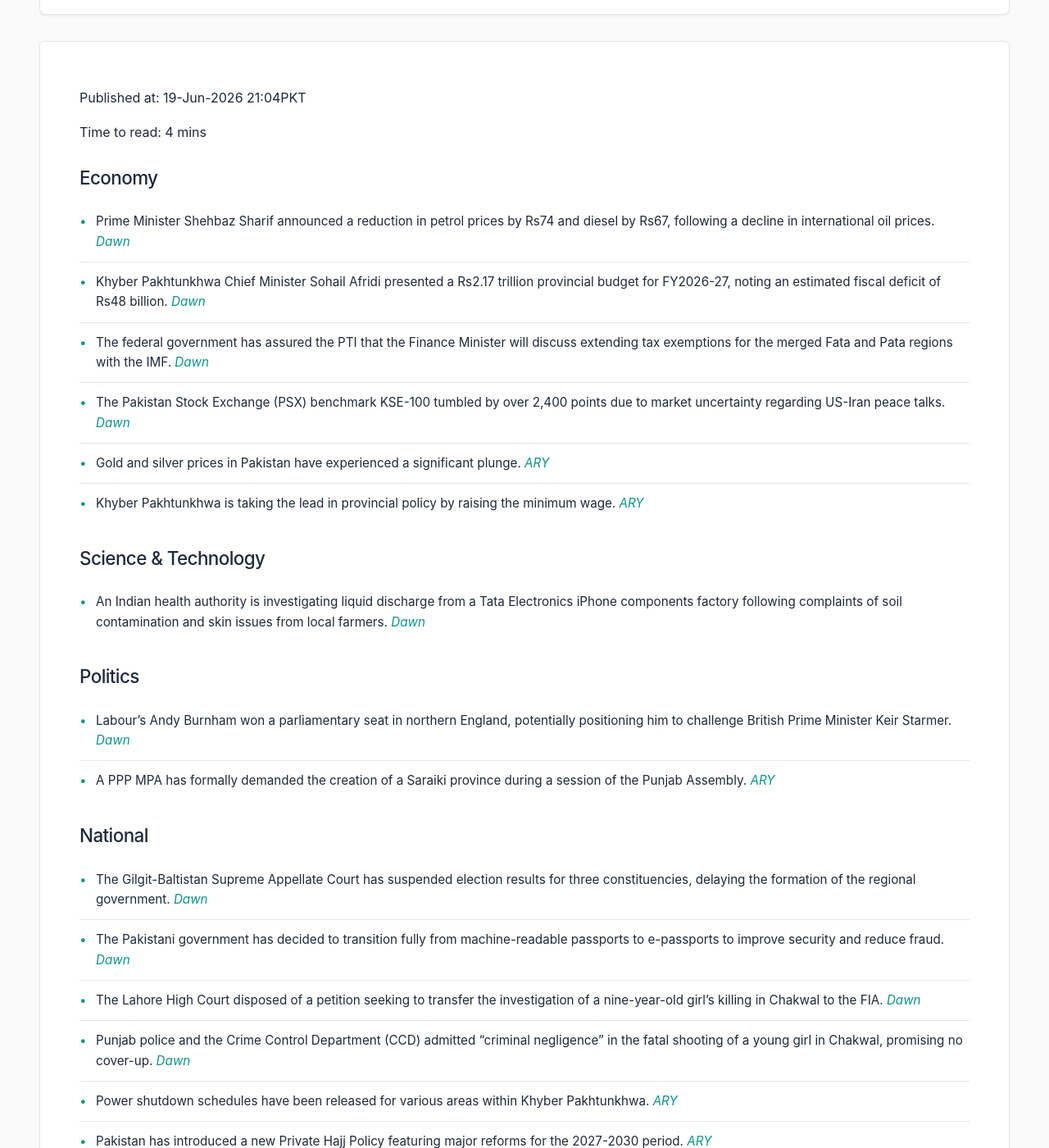
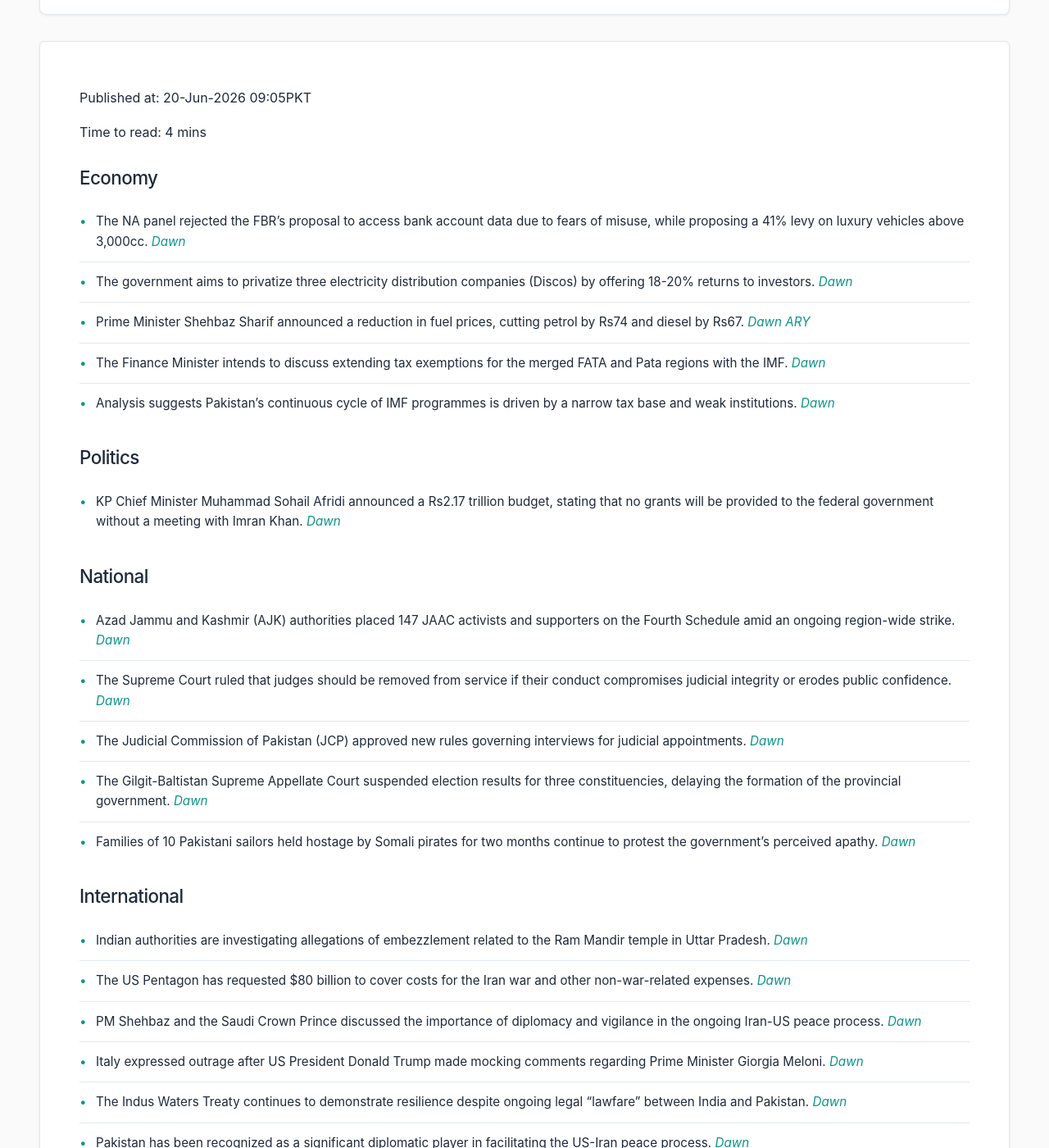
Before and after one commit to zsubzwary/news, a Jekyll site: the page built from en/index.md, in a window 1280 px wide and 1400 px high, scrolled down 209 px. Shown: the whole window at 82% size. Built offline with Jekyll 4.4.1, drawn with Linux system fonts in a browser that asks for light colours; some web fonts are replaced; comment, search, counter and statistics services are not loaded; some of the changed text lies outside the part shown.

Commit message:
DateTime; 2026-06-20T04:05:34.904Z

```diff
--- a/en/index.md
+++ b/en/index.md
@@ -4,51 +4,50 @@ title: Pakistan News Briefing
 lang: en
 ---
 
-Published at: 19-Jun-2026 21:04PKT
+Published at: 20-Jun-2026 09:05PKT
 
 Time to read: 4 mins
 
 ### Economy
-- Prime Minister Shehbaz Sharif announced a reduction in petrol prices by Rs74 and diesel by Rs67, following a decline in international oil prices. *[Dawn](https://www.dawn.com/news/2009236/pm-shehbaz-announces-reduction-in-prices-of-petrol-by-rs74-diesel-by-rs67)*
-- Khyber Pakhtunkhwa Chief Minister Sohail Afridi presented a Rs2.17 trillion provincial budget for FY2026-27, noting an estimated fiscal deficit of Rs48 billion. *[Dawn](https://www.dawn.com/news/2009164/fy2026-27-kp-cm-presents-rs217tr-budget-with-estimated-fiscal-deficit-of-rs48bn)*
-- The federal government has assured the PTI that the Finance Minister will discuss extending tax exemptions for the merged Fata and Pata regions with the IMF. *[Dawn](https://www.dawn.com/news/2009230/finmin-to-discuss-extension-of-fata-tax-exemptions-with-imf-says-sanaullah-after-pti-govt-meeting)*
-- The Pakistan Stock Exchange (PSX) benchmark KSE-100 tumbled by over 2,400 points due to market uncertainty regarding US-Iran peace talks. *[Dawn](https://www.dawn.com/news/2009125/psx-tumbles-over-2400-points-on-back-of-uncertainty-over-us-iran-talks)*
-- Gold and silver prices in Pakistan have experienced a significant plunge. *[ARY](https://arynews.tv/gold-and-silver-prices-plunge-in-pakistan)*
-- Khyber Pakhtunkhwa is taking the lead in provincial policy by raising the minimum wage. *[ARY](https://arynews.tv/kp-takes-lead-in-raising-minimum-wage)*
-
-### Science & Technology
-- An Indian health authority is investigating liquid discharge from a Tata Electronics iPhone components factory following complaints of soil contamination and skin issues from local farmers. *[Dawn](https://www.dawn.com/news/2009131/tatas-iphone-parts-factory-in-indias-tamil-nadu-faces-health-probe-after-farmers-contamination-complaints)*
+- The NA panel rejected the FBR's proposal to access bank account data due to fears of misuse, while proposing a 41% levy on luxury vehicles above 3,000cc. *[Dawn](https://www.dawn.com/news/2009395/budget-2026-27-na-panel-rejects-fbr-bid-to-access-bank-account-data)*
+- The government aims to privatize three electricity distribution companies (Discos) by offering 18-20% returns to investors. *[Dawn](https://www.dawn.com/news/2009365/govt-offers-20pc-returns-to-woo-buyers)*
+- Prime Minister Shehbaz Sharif announced a reduction in fuel prices, cutting petrol by Rs74 and diesel by Rs67. *[Dawn](https://www.dawn.com/news/2009236/pm-shehbaz-announces-reduction-in-prices-of-petrol-by-rs74-diesel-by-rs67)* *[ARY](https://arynews.tv/inside-the-fuel-price-cut-govt-slashes-petrol-levy-raises-tax-on-diesel)*
+- The Finance Minister intends to discuss extending tax exemptions for the merged FATA and Pata regions with the IMF. *[Dawn](https://www.dawn.com/news/2009230/finmin-to-discuss-extension-of-fata-tax-exemptions-with-imf-says-sanaullah-after-pti-govt-meeting)*
+- Analysis suggests Pakistan's continuous cycle of IMF programmes is driven by a narrow tax base and weak institutions. *[Dawn](https://www.dawn.com/news/2009410/inefficient-by-design)*
 
 ### Politics
-- Labour's Andy Burnham won a parliamentary seat in northern England, potentially positioning him to challenge British Prime Minister Keir Starmer. *[Dawn](https://www.dawn.com/news/2009089/labours-andy-burnham-wins-uk-parliament-seat-paving-way-for-bid-to-oust-pm-starmer)*
-- A PPP MPA has formally demanded the creation of a Saraiki province during a session of the Punjab Assembly. *[ARY](https://arynews.tv/saraiki-province-demand-in-punjab-assembly)*
+- KP Chief Minister Muhammad Sohail Afridi announced a Rs2.17 trillion budget, stating that no grants will be provided to the federal government without a meeting with Imran Khan. *[Dawn](https://www.dawn.com/news/2009393/kp-budget-2026-27-no-funds-for-centre-sans-imran-meeting-says-afridi)*
 
 ### National
-- The Gilgit-Baltistan Supreme Appellate Court has suspended election results for three constituencies, delaying the formation of the regional government. *[Dawn](https://www.dawn.com/news/2009242/gbs-supreme-appellate-court-suspends-election-results-for-candidates-of-3-constituencies)*
-- The Pakistani government has decided to transition fully from machine-readable passports to e-passports to improve security and reduce fraud. *[Dawn](https://www.dawn.com/news/2009117/pakistan-to-fully-shift-to-e-passports)*
-- The Lahore High Court disposed of a petition seeking to transfer the investigation of a nine-year-old girl's killing in Chakwal to the FIA. *[Dawn](https://www.dawn.com/news/2009138/girls-killing-in-chakwal-lhc-disposes-of-petition-seeking-cases-transfer-to-fia)*
-- Punjab police and the Crime Control Department (CCD) admitted "criminal negligence" in the fatal shooting of a young girl in Chakwal, promising no cover-up. *[Dawn](https://www.dawn.com/news/2008924/punjab-police-ccd-admit-mistake-in-girls-killing-in-chakwal-assure-incident-will-not-be-covered-up)*
-- Power shutdown schedules have been released for various areas within Khyber Pakhtunkhwa. *[ARY](https://arynews.tv/electricity-shutdown-schedule-for-khyber-pakhtunkhwa)*
-- Pakistan has introduced a new Private Hajj Policy featuring major reforms for the 2027-2030 period. *[ARY](https://arynews.tv/private-hajj-policy-2027-2030-what-you-need-to-know)*
-- NADRA has announced plans to block the CNICs of certain individuals. *[ARY](https://arynews.tv/nadra-to-block-cnics-of-these-people)*
+- Azad Jammu and Kashmir (AJK) authorities placed 147 JAAC activists and supporters on the Fourth Schedule amid an ongoing region-wide strike. *[Dawn](https://www.dawn.com/news/2009385/ajk-puts-147-jaac-activists-supporters-on-fourth-schedule)*
+- The Supreme Court ruled that judges should be removed from service if their conduct compromises judicial integrity or erodes public confidence. *[Dawn](https://www.dawn.com/news/2009391/judges-who-lose-public-trust-should-be-removed-sc)*
+- The Judicial Commission of Pakistan (JCP) approved new rules governing interviews for judicial appointments. *[Dawn](https://www.dawn.com/news/2009389/jcp-approves-interview-rules-for-judicial-appointments)*
+- The Gilgit-Baltistan Supreme Appellate Court suspended election results for three constituencies, delaying the formation of the provincial government. *[Dawn](https://www.dawn.com/news/2009242/gbs-supreme-appellate-court-suspends-election-results-for-candidates-of-3-constituencies)*
+- Families of 10 Pakistani sailors held hostage by Somali pirates for two months continue to protest the government's perceived apathy. *[Dawn](https://www.dawn.com/news/2009343/two-months-on-fate-of-10-pakistani-sailors-held-by-somali-pirates-hangs-in-balance)*
 
 ### International
-- Deputy Prime Minister and Foreign Minister Ishaq Dar is set to attend the 4th R-4 foreign ministers' meeting in Cairo, Egypt. *[Dawn](https://www.dawn.com/news/2009239/fm-dar-to-attend-r-4-foreign-ministers-meeting-in-cairo-on-june-21-fo)*
-- The Pakistani information ministry has refuted claims by the Afghan Taliban regarding drone strikes on terrorist camps in border areas. *[Dawn](https://www.dawn.com/news/2009136/info-ministry-refutes-afghan-talibans-claim-of-strikes-in-border-areas)*
-- US-Iran peace talks in Geneva have been postponed after US Vice President JD Vance cancelled his travel plans. *[Dawn](https://www.dawn.com/news/2009110/us-iran-peace-talks-in-geneva-postponed)*
-- Pakistan has urged the UN Security Council to address India's "brazen violations" of the Indus Waters Treaty, citing threats to water security. *[Dawn](https://www.dawn.com/news/2009090/dar-writes-to-unsc-president-highlights-indias-brazen-violations-of-indus-waters-treaty)*
-- US Vice President JD Vance issued a rebuke to Israeli lawmakers who criticized the recent US-Iran memorandum of understanding. *[Dawn](https://www.dawn.com/news/2008928/wake-up-us-vp-vance-rebukes-israeli-critics-of-iran-deal)*
-- Italian Prime Minister Meloni has dismissed claims made by Donald Trump regarding her allegedly requesting a photo from him. *[ARY](https://arynews.tv/italys-meloni-says-trump-totally-invented-story-that-she-begged-him-for-photo)*
+- Indian authorities are investigating allegations of embezzlement related to the Ram Mandir temple in Uttar Pradesh. *[Dawn](https://www.dawn.com/news/2009368/india-probes-graft-charges-at-temple-built-on-babri-mosque)*
+- The US Pentagon has requested $80 billion to cover costs for the Iran war and other non-war-related expenses. *[Dawn](https://www.dawn.com/news/2009367/pentagon-needs-80bn-for-iran-war--other-bills-wsj-reports)*
+- PM Shehbaz and the Saudi Crown Prince discussed the importance of diplomacy and vigilance in the ongoing Iran-US peace process. *[Dawn](https://www.dawn.com/news/2009269/pm-shehbaz-saudi-crown-prince-discuss-iran-us-talks-stress-peace-process-must-not-be-undermined)*
+- Italy expressed outrage after US President Donald Trump made mocking comments regarding Prime Minister Giorgia Meloni. *[Dawn](https://www.dawn.com/news/2009272/outrage-in-italy-after-trump-says-meloni-begged-for-photo-op)*
+- The Indus Waters Treaty continues to demonstrate resilience despite ongoing legal "lawfare" between India and Pakistan. *[Dawn](https://www.dawn.com/news/2009409/winning-the-indus-lawfare)*
+- Pakistan has been recognized as a significant diplomatic player in facilitating the US-Iran peace process. *[Dawn](https://www.dawn.com/news/2009413/pakistans-moment)*
+- Foreign Minister Ishaq Dar is scheduled to attend the 4th meeting of the R-4 group of countries in Cairo. *[Dawn](https://www.dawn.com/news/2009239/fm-dar-to-attend-r-4-foreign-ministers-meeting-in-cairo-on-june-21-fo)*
+
+### Weather
+- Heavy rainfall caused a landslide in Attock's Jand area, resulting in the temporary suspension of train services. *[Dawn](https://www.dawn.com/news/2009275/passengers-stranded-for-hours-after-landslide-halts-train-services-in-attocks-jand-area)*
+
+### Health
+- The Balochistan government is making arrangements to send acid attack victim Dr. Mahnoor Nasar abroad for medical treatment. *[Dawn](https://www.dawn.com/news/2009386/acid-attack-victim-mahnoor-to-get-treatment-abroad)*
 
 ### Sports
-- A French appeals court has confirmed that Moroccan footballer Achraf Hakimi will stand trial for an alleged 2023 rape. *[Dawn](https://www.dawn.com/news/2009144/french-court-confirms-morocco-and-psg-player-hakimi-to-stand-trial-on-rape-charge)*
-- England footballer Harry Kane highlighted the "Wonderwall" moment with fans as one of his career highlights. *[ARY](https://arynews.tv/kane-says-england-fans-wonderwall-moment-ranks-among-his-best)*
-- Records regarding refereeing concerns from previous tournaments have been broken heading into the 2026 World Cup. *[ARY](https://arynews.tv/world-cup-2026-referee-terror-records-from-earlier-tournaments-broken)*
-
-### Health
-- Australia has detected its first suspected mainland case of H5N1 bird flu in a migratory bird in Western Australia. *[Dawn](https://www.dawn.com/news/2009162/australia-last-continent-without-h5-bird-flu-detects-first-suspected-case)*
-- The recent hantavirus outbreak on a cruise ship has provided significant lessons regarding global health alerts and quarantine protocols. *[Dawn](https://www.dawn.com/news/2009161/what-did-we-learn-from-the-hantavirus-cruise-ship-scare)*
+- New Zealand maintains its semi-final hopes in the T20 championship. *[ARY](https://arynews.tv/defending-t20-champions-new-zealand-keep-semis-hopes-alive)*
+- Morocco defeated Scotland, moving closer to the World Cup knockout rounds. *[ARY](https://arynews.tv/morocco-beat-scotland-to-close-on-world-cup-knockouts)*
+- New Zealand built a significant lead against England following a century by Nicholls. *[ARY](https://arynews.tv/new-zealand-punish-england-as-nicholls-century-builds-huge-lead)*
+- Canadian star Kone is set to miss the remainder of the World Cup due to surgery. *[ARY](https://arynews.tv/canada-star-kone-to-miss-rest-of-world-cup-after-surgery-team)*
+- Zverev has advanced to a semi-final against Fritz at the Halle Open. *[ARY](https://arynews.tv/zverev-sets-up-fritz-semi-at-halle-open)*
+- The USA reached the World Cup knockout rounds after defeating Australia. *[ARY](https://arynews.tv/usa-down-australia-to-reach-world-cup-knockout-rounds)*
+- Portugal's Dias addressed the mounting criticism surrounding Cristiano Ronaldo during the World Cup. *[ARY](https://arynews.tv/portugal-tuning-out-noise-as-ronaldo-criticism-mounts-at-world-cup-dias)*
 
 ### Other
-- A feature explores the history of a leopard's remains discovered in the Margallah Hills of Islamabad. *[Dawn](https://www.dawn.com/news/2009152/the-leopard-princess-of-islamabad)*
-- Reports suggest Oscar winner Anne Hathaway may be expecting her third child. *[ARY](https://arynews.tv/anne-hathaway-pregnant-actor-expecting-third-child)*
+- Medical school hopefuls in India are facing significant anxiety ahead of their second attempt at the NEET exam. *[ARY](https://arynews.tv/neet-india-students-beset-with-anxiety-ahead-of-second-attempt)*
```
